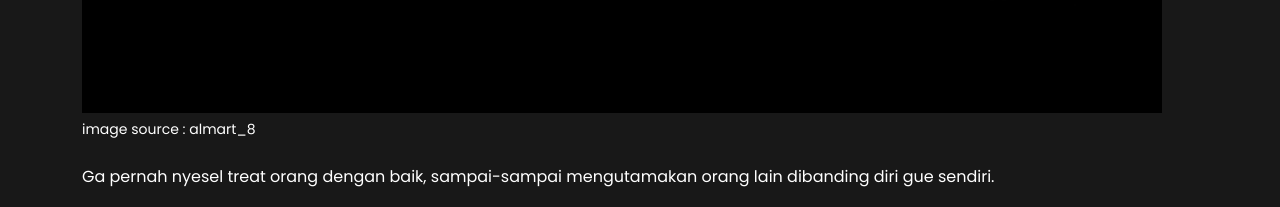
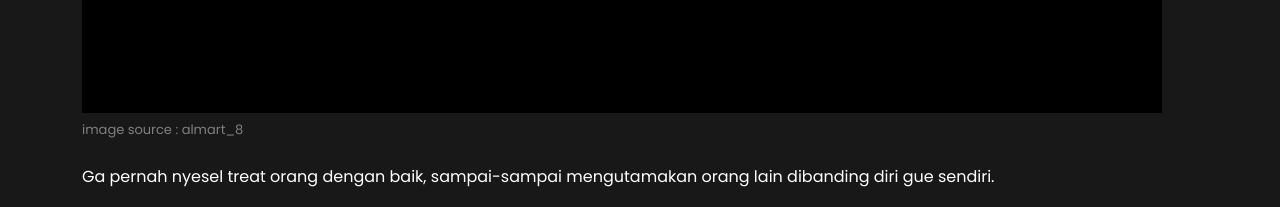
Before and after one commit to etheru7/blog, a plain HTML site: page articles/sia-sia.html in a window 1280 px wide. Shown: the part 1246-1453 px from the top of the page. Drawn offline with nearby package versions, Linux system fonts and the light colour scheme; a web font is replaced by a local one.

Commit message:
Update styles.css

```diff
--- a/assets/css/styles.css
+++ b/assets/css/styles.css
@@ -3,6 +3,10 @@ html, body {
   background-color: #181818;
   color: white;
   font-family: 'Poppins', sans-serif;
+}
+.sumber {
+  color: gray;
+  font-size: 13px;
 }
 .form-control {
   background-color: transparent;
```
